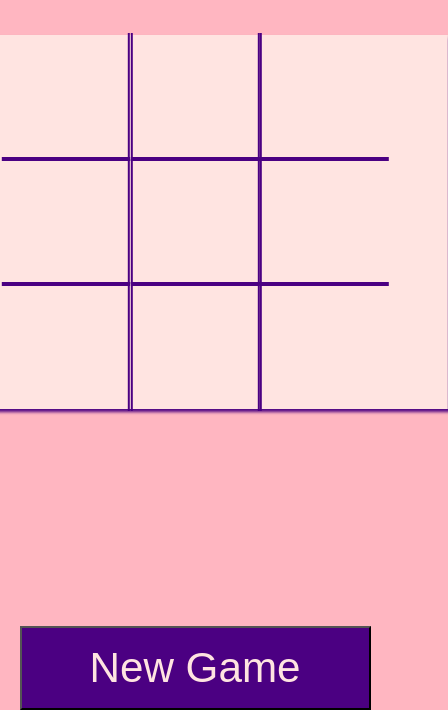
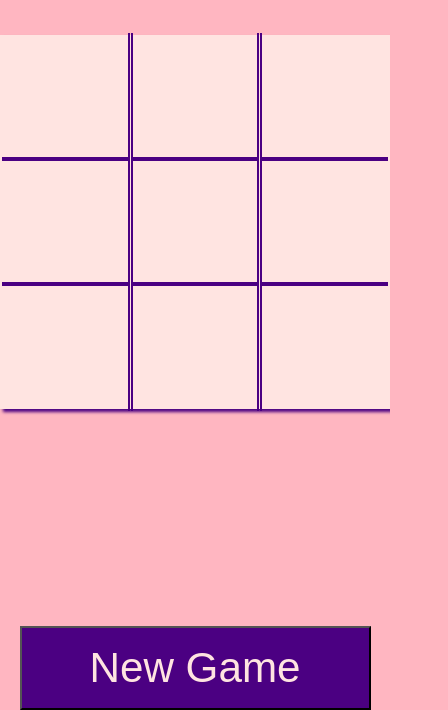
Before and after one commit to Contero/tictactoe, a plain HTML site: page index.html in a window 390 px wide. Shown: the part 134-844 px from the top of the page, 448 px wide, since content can reach past the window. Drawn offline with Linux system fonts and the light colour scheme.

Commit message:
css teak for mobile

```diff
--- a/index.html
+++ b/index.html
@@ -20,7 +20,7 @@
 		}
 
 		main {
-			height: 60vh;
+			height: min(60vh, 100vw);
 		}
 
 		.R1, .R2 {
@@ -43,7 +43,7 @@
 			position: relative;
 			left: 50%;
 			transform: translateX(-50%);
-			width: 60vh;
+			width: min(60vh, 100vw);
 			background-color: MistyRose;
 			box-shadow: 3px 3px 3px Indigo;
 		}
```
